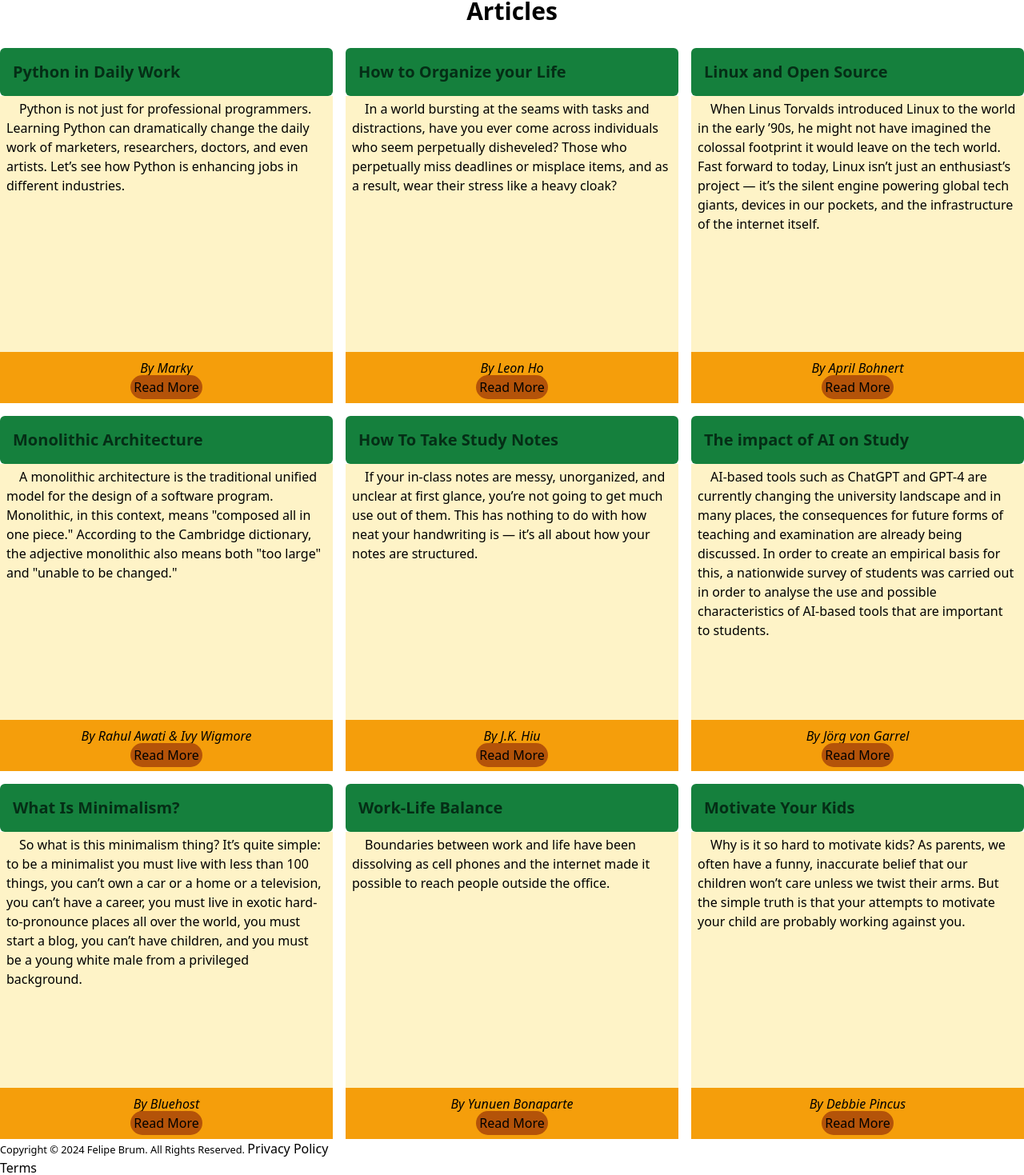
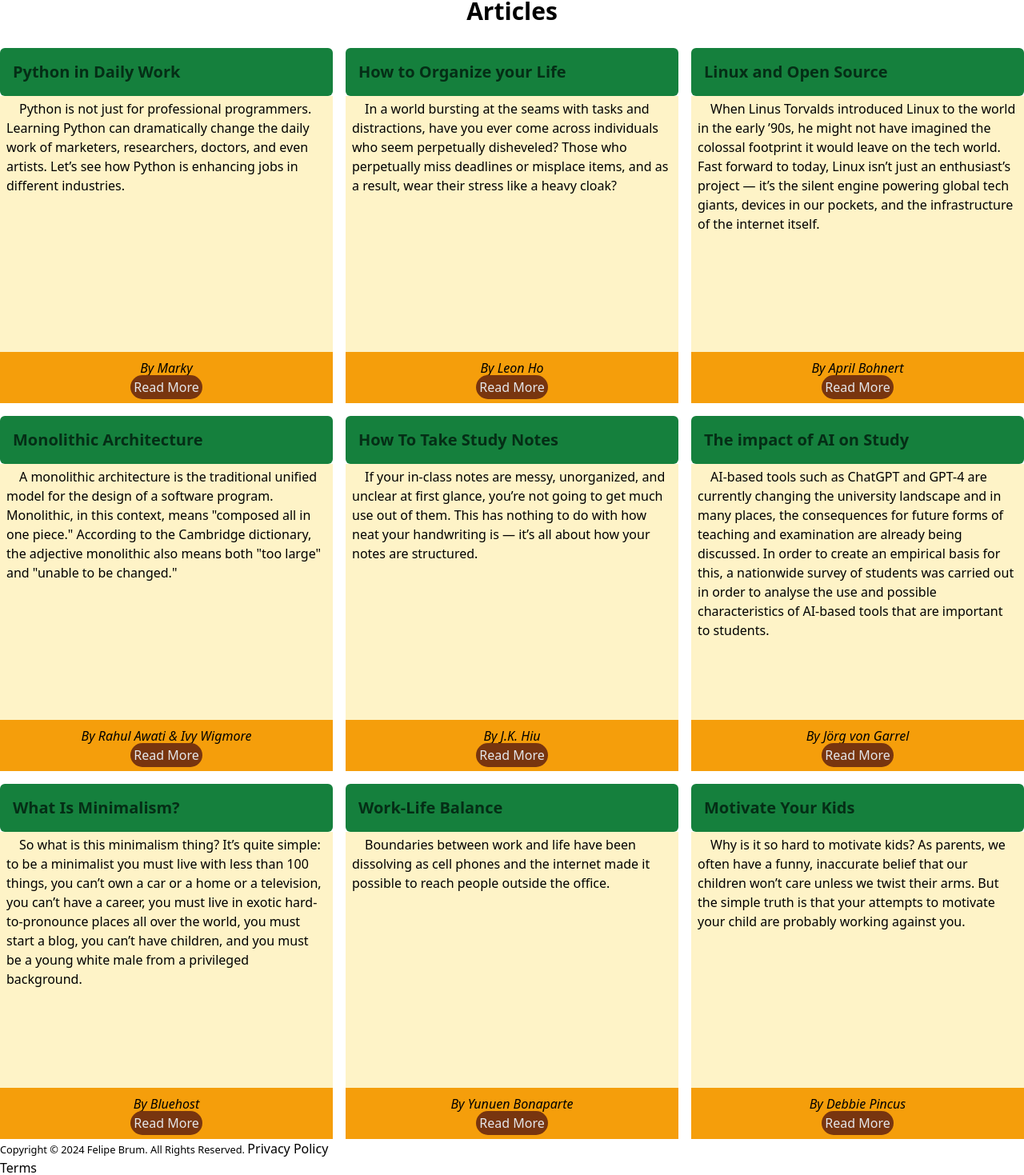
Before and after one commit to fbrump/system-layouts, a Vue app in the folder system-layouts/: page /articles in a window 1280 px wide. Shown: the part 72-1541 px from the top of the page at 80% size. Built offline with nearby package versions, Linux system fonts and the light colour scheme.

Commit message:
feat: Improve buttons go to article
ticket: #9

```diff
--- a/system-layouts/src/components/ArticlesPage.vue
+++ b/system-layouts/src/components/ArticlesPage.vue
@@ -24,7 +24,7 @@
         <address>
           By Marky
         </address>
-        <router-link to="/articles/python-in-daily-work" class="text-center bg-amber-700 rounded-full p-1">
+        <router-link to="/articles/python-in-daily-work" class="text-center bg-amber-900 hover:bg-amber-800 text-gray-200 rounded-full p-1">
           Read More
         </router-link>
       </footer>
@@ -44,7 +44,7 @@
         <address>
           By Leon Ho
         </address>
-        <router-link to="/articles/how-to-organize-your-life" class="text-center bg-amber-700 rounded-full p-1">
+        <router-link to="/articles/how-to-organize-your-life" class="text-center bg-amber-900 hover:bg-amber-800 text-gray-200 rounded-full p-1">
           Read More
         </router-link>
       </footer>
@@ -64,7 +64,7 @@
         <address>
           By April Bohnert
         </address>
-        <router-link to="/articles/linux-and-open-source" class="text-center bg-amber-700 rounded-full p-1">
+        <router-link to="/articles/linux-and-open-source" class="text-center bg-amber-900 hover:bg-amber-800 text-gray-200 rounded-full p-1">
           Read More
         </router-link>
       </footer>
@@ -84,7 +84,7 @@
         <address>
           By Rahul Awati & Ivy Wigmore
         </address>
-        <router-link to="/articles/monolithic-architecture" class="text-center bg-amber-700 rounded-full p-1">
+        <router-link to="/articles/monolithic-architecture" class="text-center bg-amber-900 hover:bg-amber-800 text-gray-200 rounded-full p-1">
           Read More
         </router-link>
       </footer>
@@ -104,7 +104,7 @@
         <address>
           By J.K. Hiu
         </address>
-        <router-link to="/articles/how-to-take-study-notes" class="text-center bg-amber-700 rounded-full p-1">
+        <router-link to="/articles/how-to-take-study-notes" class="text-center bg-amber-900 hover:bg-amber-800 text-gray-200 rounded-full p-1">
           Read More
         </router-link>
       </footer>
@@ -124,7 +124,7 @@
         <address>
           By Jörg von Garrel
         </address>
-        <router-link to="/articles/the-impact-of-ai-on-study" class="text-center bg-amber-700 rounded-full p-1">
+        <router-link to="/articles/the-impact-of-ai-on-study" class="text-center bg-amber-900 hover:bg-amber-800 text-gray-200 rounded-full p-1">
           Read More
         </router-link>
       </footer>
@@ -144,7 +144,7 @@
         <address>
           By Bluehost
         </address>
-        <router-link to="/articles/what-is-minimalism" class="text-center bg-amber-700 rounded-full p-1">
+        <router-link to="/articles/what-is-minimalism" class="text-center bg-amber-900 hover:bg-amber-800 text-gray-200 rounded-full p-1">
           Read More
         </router-link>
       </footer>
@@ -164,7 +164,7 @@
         <address>
           By Yunuen Bonaparte
         </address>
-        <router-link to="/articles/work-life-balance" class="text-center bg-amber-700 rounded-full p-1">
+        <router-link to="/articles/work-life-balance" class="text-center bg-amber-900 hover:bg-amber-800 text-gray-200 rounded-full p-1">
           Read More
         </router-link>
       </footer>
@@ -184,7 +184,7 @@
         <address>
           By Debbie Pincus
         </address>
-        <router-link to="/articles/motivate-your-kids" class="text-center bg-amber-700 rounded-full p-1">
+        <router-link to="/articles/motivate-your-kids" class="text-center bg-amber-900 hover:bg-amber-800 text-gray-200 rounded-full p-1">
           Read More
         </router-link>
       </footer>
--- a/system-layouts/src/output.css
+++ b/system-layouts/src/output.css
@@ -771,6 +771,11 @@ video {
   background-color: rgb(21 128 61 / var(--tw-bg-opacity));
 }
 
+.bg-amber-900 {
+  --tw-bg-opacity: 1;
+  background-color: rgb(120 53 15 / var(--tw-bg-opacity));
+}
+
 .p-2 {
   padding: 0.5rem;
 }
@@ -885,6 +890,26 @@ video {
   color: rgb(20 83 45 / var(--tw-text-opacity));
 }
 
+.text-white {
+  --tw-text-opacity: 1;
+  color: rgb(255 255 255 / var(--tw-text-opacity));
+}
+
+.text-gray-400 {
+  --tw-text-opacity: 1;
+  color: rgb(156 163 175 / var(--tw-text-opacity));
+}
+
+.text-gray-900 {
+  --tw-text-opacity: 1;
+  color: rgb(17 24 39 / var(--tw-text-opacity));
+}
+
+.text-gray-200 {
+  --tw-text-opacity: 1;
+  color: rgb(229 231 235 / var(--tw-text-opacity));
+}
+
 .shadow-md {
   --tw-shadow: 0 4px 6px -1px rgb(0 0 0 / 0.1), 0 2px 4px -2px rgb(0 0 0 / 0.1);
   --tw-shadow-colored: 0 4px 6px -1px var(--tw-shadow-color), 0 2px 4px -2px var(--tw-shadow-color);
@@ -900,6 +925,11 @@ video {
   background-color: rgb(22 101 52 / var(--tw-bg-opacity));
 }
 
+.hover\:bg-amber-800:hover {
+  --tw-bg-opacity: 1;
+  background-color: rgb(146 64 14 / var(--tw-bg-opacity));
+}
+
 .hover\:font-mono:hover {
   font-family: ui-monospace, SFMono-Regular, Menlo, Monaco, Consolas, "Liberation Mono", "Courier New", monospace;
 }
@@ -908,3 +938,7 @@ video {
   --tw-text-opacity: 1;
   color: rgb(253 230 138 / var(--tw-text-opacity));
 }
+
+.hover\:underline:hover {
+  text-decoration-line: underline;
+}
```
